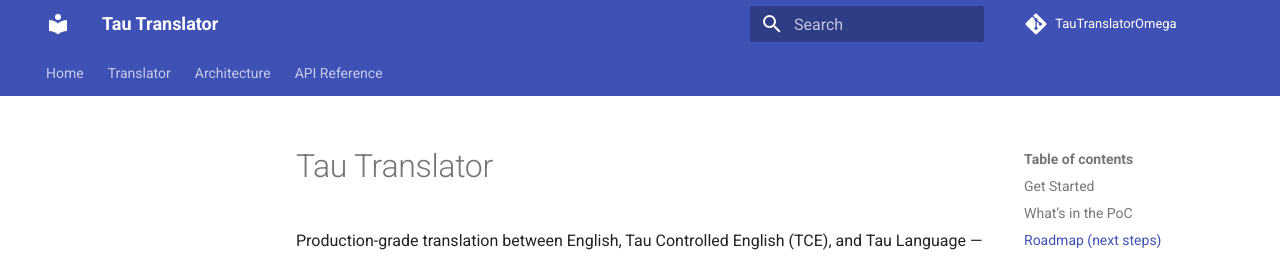
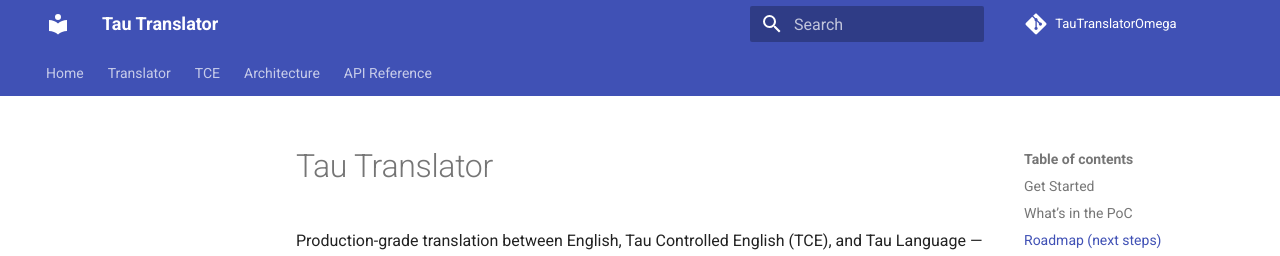
Before and after one commit to TheDarkLightX/TauTranslator, an MkDocs documentation site: the page built from docs/index.md, in a window 1280 px wide. Shown: the top 256 px of the page. Built offline with MkDocs 1.6.1 and Material for MkDocs 9.7.7, drawn with Linux system fonts in a browser that asks for light colours; comment, search, counter and statistics services are not loaded.

Commit message:
docs: add TCE overview with plain-English examples; add to nav

```diff
--- a/mkdocs.yml
+++ b/mkdocs.yml
@@ -5,6 +5,7 @@ repo_name: TauTranslatorOmega
 nav:
   - Home: home.md
   - Translator: translator.html
+  - TCE: tce.md
   - Architecture:
       - Translation Pipeline: architecture/translation_pipeline.md
       - Grammar Engine: architecture/grammar_engine.md
```
Also changed, not shown: docs/tce.md (added).
